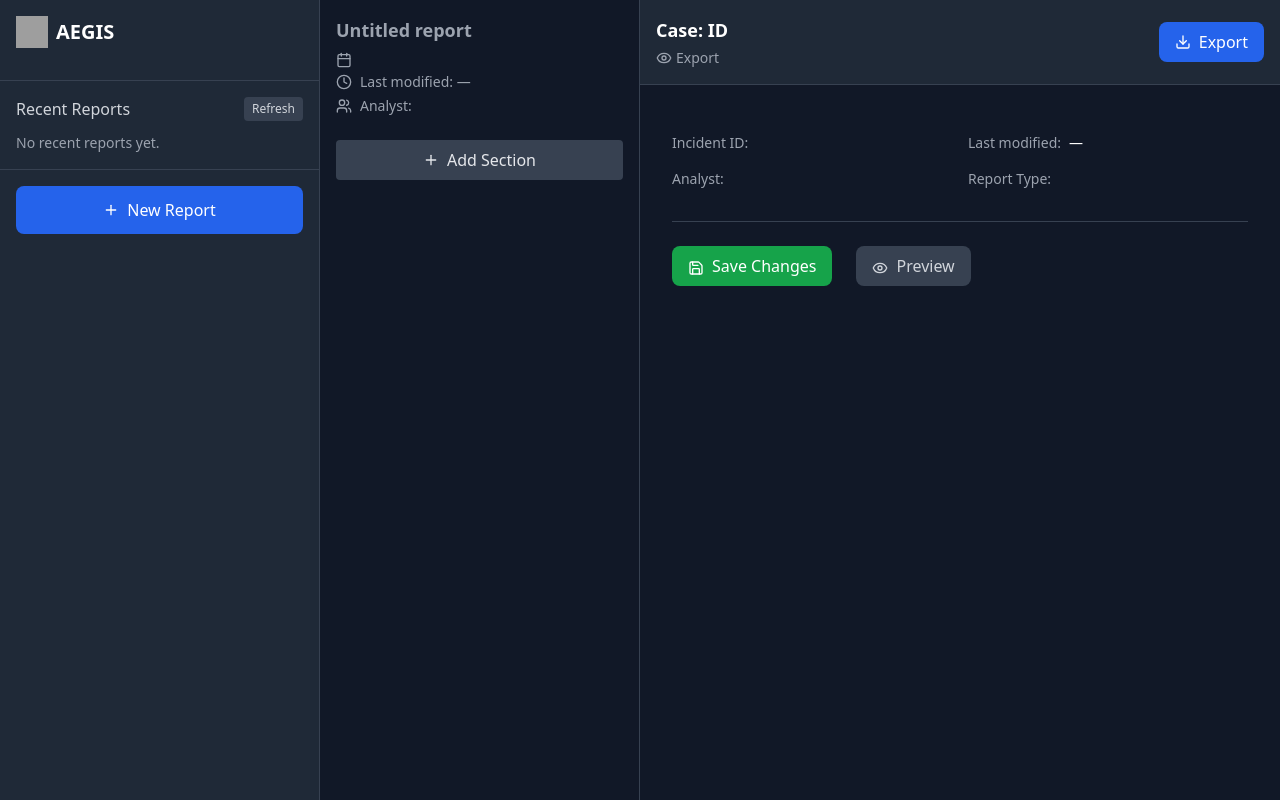
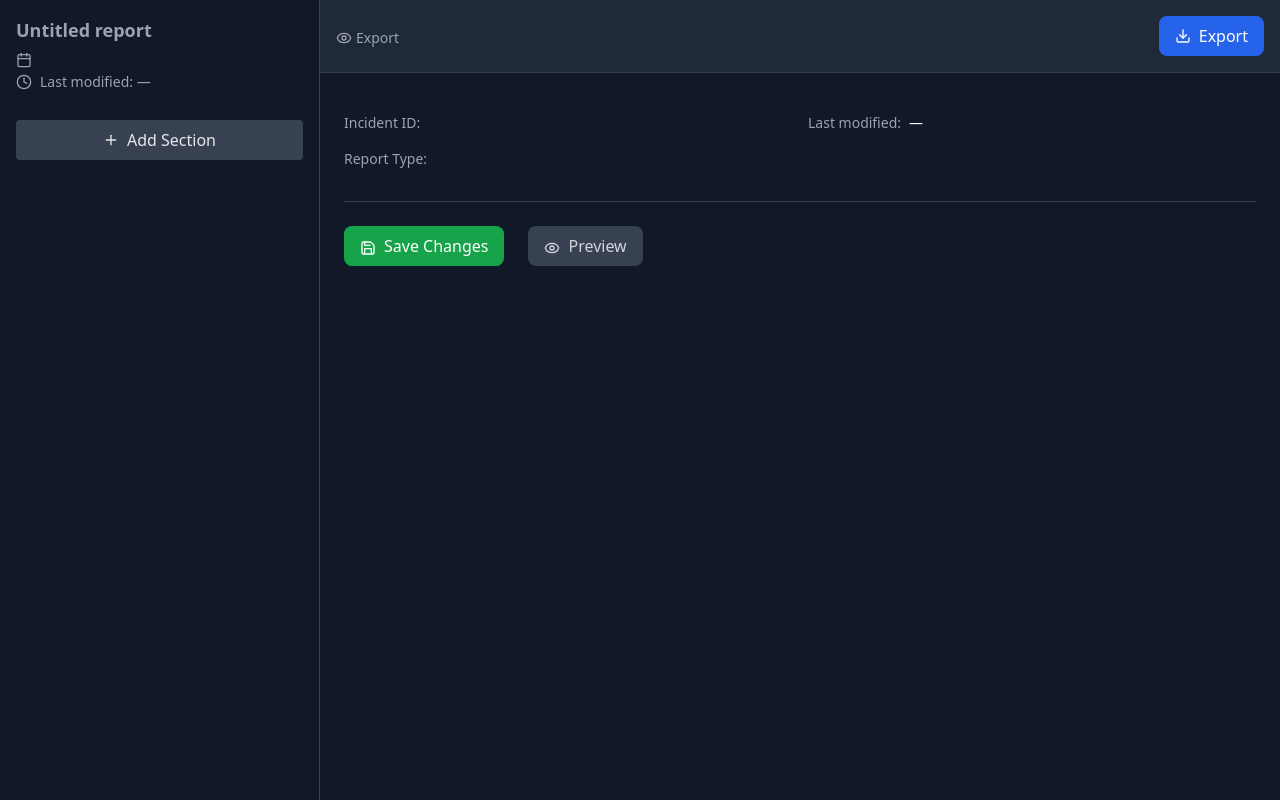
Before and after one commit to COS301-SE-2025/AEGIS, a React (Vite) app in the folder frontend/: page /report-editor/1 in a window 1280 px wide. Built offline with nearby package versions, Linux system fonts and the light colour scheme; grey boxes are pictures that could not be loaded.

Commit message:
removed side panel

```diff
--- a/frontend/src/screens/ReportEditor/ReportEditor.tsx
+++ b/frontend/src/screens/ReportEditor/ReportEditor.tsx
@@ -1107,7 +1107,7 @@ const commitEditingTitle = useCallback(async () => {
         .ql-editor {
           color: #e5e7eb !important;
           background-color: #1f2937 !important;
-          min-height: 300px !important;
+          min-height: 500px !important;
           font-size: 16px !important;
           line-height: 1.6 !important;
         }
@@ -1156,90 +1156,54 @@ const commitEditingTitle = useCallback(async () => {
         .ql-snow .ql-picker-label.ql-active .ql-fill {
           fill: #e5e7eb !important;
         }
+
+                /* Fix dropdown text colors */
+        .ql-snow .ql-picker-label {
+          color: #9ca3af !important;
+        }
+
+        .ql-snow .ql-picker-label:hover,
+        .ql-snow .ql-picker-label.ql-active {
+          color: #e5e7eb !important;
+        }
+
+        .ql-snow .ql-picker-item {
+          color: #e5e7eb !important;
+        }
+
+        .ql-snow .ql-picker-item:hover {
+          color: #ffffff !important;
+          background-color: #4b5563 !important;
+        }
+
+        /* Fix header dropdown specifically */
+        .ql-snow .ql-picker.ql-header .ql-picker-label {
+          color: #9ca3af !important;
+        }
+
+        .ql-snow .ql-picker.ql-header .ql-picker-label:hover,
+        .ql-snow .ql-picker.ql-header .ql-picker-label.ql-active {
+          color: #e5e7eb !important;
+        }
+
+        .ql-snow .ql-picker.ql-header .ql-picker-item {
+          color: #e5e7eb !important;
+        }
+
+        .ql-snow .ql-picker-options .ql-picker-item {
+          color: #e5e7eb !important;
+          background-color: transparent !important;
+        }
+
+        .ql-snow .ql-picker-options .ql-picker-item:hover {
+          color: #ffffff !important;
+          background-color: #4b5563 !important;
+        }
       `}</style>
 
-      {/* Left Sidebar */}
-      <div className="w-80 bg-gray-800 border-r border-gray-700 flex flex-col">
-        {/* Logo & Header */}
-        <div className="p-4 border-b border-gray-700">
-          <div className="flex items-center gap-2 mb-4">
-            <div className="w-8 h-8 rounded flex items-center justify-center">
-              <img
-                src="https://c.animaapp.com/mawlyxkuHikSGI/img/image-5.png"
-                alt="AEGIS Logo"
-                className="w-full h-full object-cover"
-              />
-            </div>
-            <span className="text-white font-bold text-xl">AEGIS</span>
-          </div>
-        </div>
-
-        {/* Recent Reports */}
-        <div className="p-4 border-b border-gray-700">
-          <h3 className="text-gray-300 font-medium mb-3 flex items-center justify-between">
-  <span>Recent Reports</span>
-  <button
-    onClick={refreshRecent}
-    className="text-xs px-2 py-1 bg-gray-700 hover:bg-gray-600 rounded"
-  >
-    Refresh
-  </button>
-</h3>
-
-
-  {recentLoading && (
-    <div className="space-y-2">
-      {[...Array(4)].map((_, i) => (
-        <div key={i} className="animate-pulse h-10 bg-gray-700/60 rounded-lg" />
-      ))}
-    </div>
-  )}
-
-  {!recentLoading && recentError && (
-    <div className="text-sm text-red-400">{recentError}</div>
-  )}
-
-  {!recentLoading && !recentError && (
-    <div className="space-y-2">
-      {recentReports.length === 0 && (
-        <div className="text-sm text-gray-400">No recent reports yet.</div>
-      )}
-
-      {recentReports.map((r) => (
-        <button
-          key={r.id}
-          className="w-full flex items-center gap-3 p-2 rounded-lg hover:bg-gray-700 transition-colors text-left"
-          onClick={() => openReport(r.id)}
-          disabled={saveState === "saving"} // avoid switching mid-save
-        >
-          <FileText className="w-4 h-4 text-gray-400 flex-shrink-0" />
-          <div className="flex-1 min-w-0">
-            <div className="flex items-center gap-2">
-              <span
-                className={`w-2 h-2 rounded-full ${getStatusDot(r.status)}`}
-              />
-              <span className="text-white text-sm truncate">{r.title}</span>
-            </div>
-            <p className="text-gray-400 text-xs">{timeAgo(r.lastModified)}</p>
-          </div>
-        </button>
-      ))}
-    </div>
-  )}
-</div>
-
-
-        {/* New Report Button */}
-        <div className="p-4">
-          <button className="w-full flex items-center justify-center gap-2 px-4 py-3 bg-blue-600 text-white rounded-lg hover:bg-blue-700 transition-colors">
-            <Plus className="w-4 h-4" />
-            New Report
-          </button>
-        </div>
-      </div>
 
       {/* Main Content */}
-      <div className="flex-1 flex">
+      <div className="w-full flex">
         {/* Report Sections Navigation */}
         <div className="w-80 bg-gray-850 border-r border-gray-700 p-4">
 <div className="mb-6">
@@ -1270,8 +1234,6 @@ const commitEditingTitle = useCallback(async () => {
     <span>Last modified:  {lastModified ? formatIsoDateTime(lastModified) : "—"} </span>
   </div>
   <div className="flex items-center gap-2 mt-1 text-sm text-gray-400">
-    <Users className="w-4 h-4" />
-    <span>Analyst: {analyst}</span>
   </div>
 </div>
 
@@ -1360,10 +1322,6 @@ const commitEditingTitle = useCallback(async () => {
           <div className="bg-gray-800 border-b border-gray-700 p-4">
             <div className="flex items-center justify-between">
               <div>
-              <h2 className="text-white font-semibold text-lg">
-                {`Case: ${caseId?.trim() ? caseId : "ID"}`}
-              </h2>
-
 
                 <div className="flex items-center gap-4 text-sm text-gray-400 mt-1">
                   <span className="flex items-center gap-1">
@@ -1388,8 +1346,8 @@ const commitEditingTitle = useCallback(async () => {
           </div>
 
           {/* Editor Content */}
-          <div className="flex-1 p-8 overflow-y-auto">
-            <div className="max-w-4xl mx-auto">
+          <div className="flex-1 p-6 overflow-y-auto">
+            <div className="max-w-5xl mx-auto">
               {/* Report Header */}
               <div className="mb-8">
                 <h1 className="text-3xl font-bold text-white mb-4">
@@ -1404,10 +1362,10 @@ const commitEditingTitle = useCallback(async () => {
                     <span className="text-gray-400">Last modified:</span>
                     <span className="text-white ml-2">{lastModified ? formatIsoDateTime(lastModified) : "—"} </span>
                   </div>
-                  <div>
+                  {/* <div>
                     <span className="text-gray-400">Analyst:</span>
                     <span className="text-white ml-2">{analyst}</span>
-                  </div>
+                  </div> */}
                   <div>
                     <span className="text-gray-400">Report Type:</span>
                     <span className="text-white ml-2">{reportType}</span>
```
